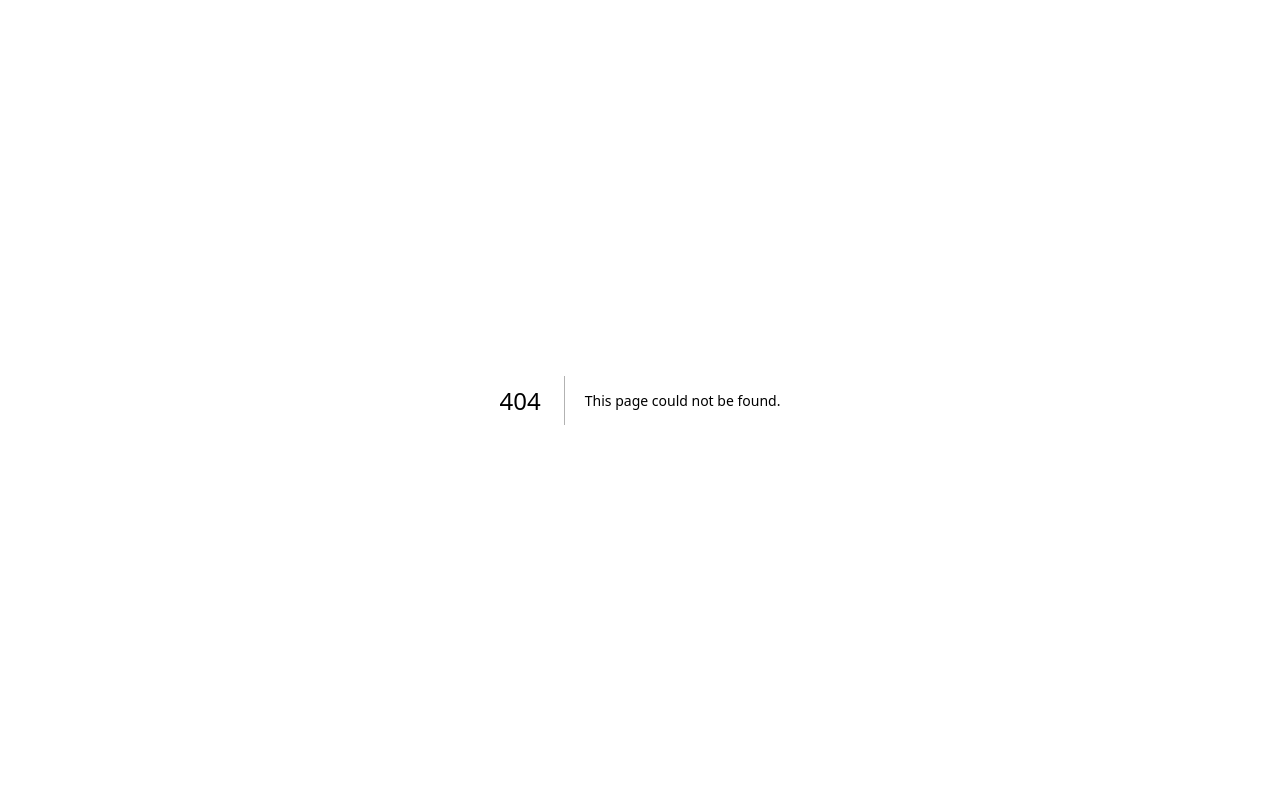
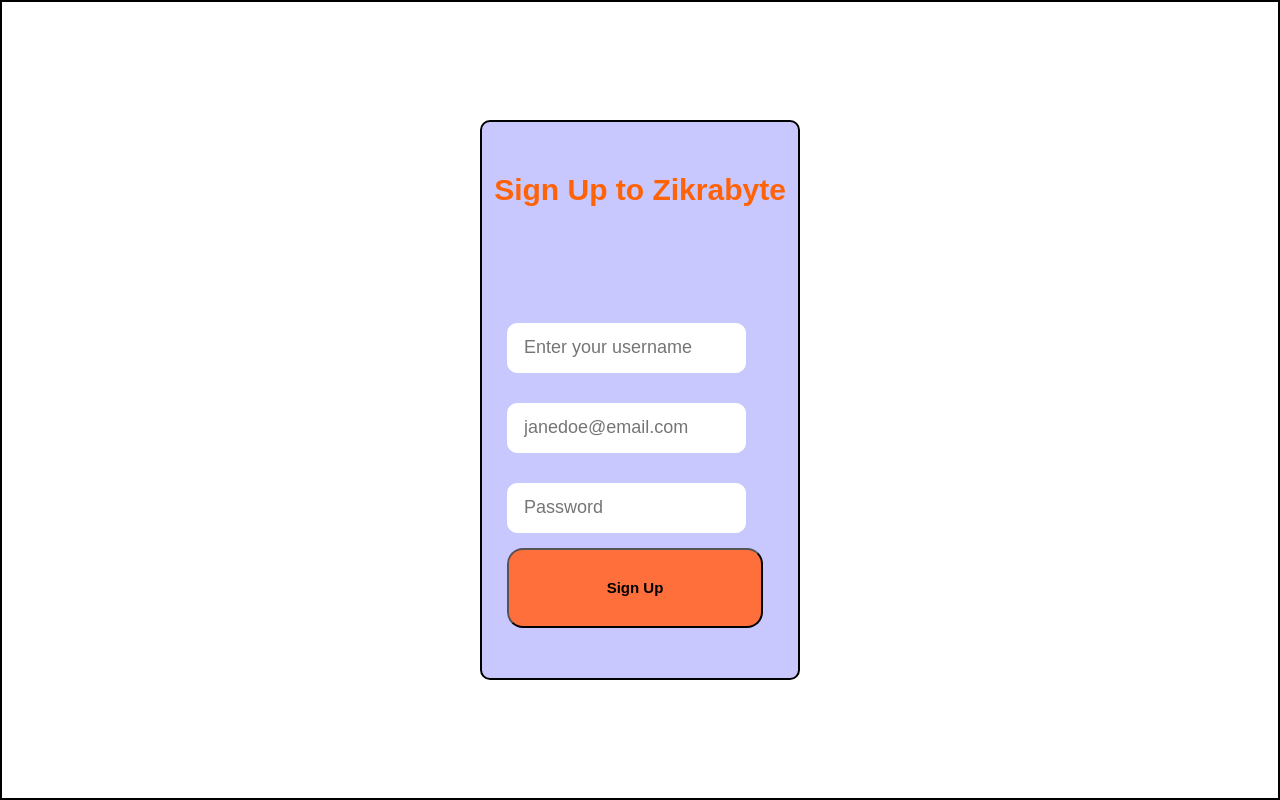
Before and after one commit to arfahmanaal/zikrabyte-dashboard, a Next.js app: page /signup in a window 1280 px wide. Before the commit this address had no page. Built offline with nearby package versions, Linux system fonts and the light colour scheme.

Commit message:
login and signup functionality has been added

```diff
--- /dev/null
+++ b/lib/userModel.js
@@ -0,0 +1,24 @@
+
+import mongoose, { Schema, Model } from "mongoose";
+const userSchema = new mongoose.Schema({
+  username: {
+    type: String,
+    required: true,
+    unique: true,
+  },
+  password: {
+    type: String,
+    required: true,
+  },
+  email: {
+    type: String,
+    required: true,
+    unique: true,
+  }
+}, {
+  collection: 'users'
+});
+
+const User = mongoose.models.User || mongoose.model("User", userSchema);
+
+export default User;
--- a/lib/utils.ts
+++ b/lib/utils.ts
@@ -1,4 +1,4 @@
-import mongoose from "mongoose";
+import mongoose from 'mongoose';
 
 interface Connection {
   isConnected: boolean;
@@ -9,11 +9,23 @@
 };
 
 export const connectToDb = async (): Promise<void> => {
+
   try {
-    if (connection.isConnected) return;
+    if (connection.isConnected) {
+      console.log("Database is already connected.");
+      return;
+    }
+
     const db = await mongoose.connect(process.env.MONGO_URL as string);
-    connection.isConnected = db.connections[0].readyState === 1; // 1 means connected
-  } catch (error: any) {
-    throw new Error(error.message);
+    connection.isConnected = db.connections[0].readyState === 1;
+
+    if (connection.isConnected) {
+      console.log("Database is connected successfully.");
+    } else {
+      console.error("Failed to connect to the database.");
+    }
+  } catch (err) {
+    console.error("Error connecting to the database:", err instanceof Error ? err.message : err);
+    throw new Error("Error connecting to the database.");
   }
 };
--- /dev/null
+++ b/src/app/api/users/login/route.ts
@@ -0,0 +1,39 @@
+"use server";
+import { connectToDb } from "../../../../../lib/utils";
+import User from "../../../../../lib/userModel"
+import { NextRequest, NextResponse } from "next/server";
+import bcrypt from "bcryptjs"
+import jwt from "jsonwebtoken";
+
+
+connectToDb();
+export async function POST(request: NextRequest){
+    try {
+        const reqBody = await request.json();
+        const { email, password } = reqBody;
+        const user = await User.findOne({ email });
+        if(!user){
+            return NextResponse.json({error:"user does not exist"}, {status: 400});
+        }
+
+        const validPassword =  await bcrypt.compare( password, user.password);
+        console.log(validPassword);
+        if(!validPassword){
+            console.log("password check failed..");
+            return NextResponse.json({error:"Passwords is not correct"}, {status: 400});
+        }
+        //creating token data
+        const tokenData ={
+            id: user._id,
+            username: user.username,
+            email: user.email,
+        }
+        //creating token
+        const token = jwt.sign(tokenData, process.env.TOKEN_SECRET!, { expiresIn: "12h" })
+        const response = NextResponse.json({message:"login Successfull", success: true})
+        response.cookies.set("token", token, {httpOnly:true})
+        return response;
+    } catch (error:any) {
+        return NextResponse.json({error:error.message},{status:500})
+    }
+}
--- /dev/null
+++ b/src/app/api/users/signup/route.ts
@@ -0,0 +1,38 @@
+import { connectToDb } from "../../../../../lib/utils";
+import User from "../../../../../lib/userModel"
+import { NextRequest, NextResponse } from "next/server";
+import bcrypt from "bcryptjs"
+
+connectToDb();
+
+export async function POST(request:NextRequest) {
+    try {
+        const reqBody = await request.json();
+        const {username, email, password} = reqBody;
+        const user =  await User.findOne({email});
+        if(user){
+            return NextResponse.json({error: "user already exists", status: 400})
+        }
+        const saltRounds = 10;
+        const hashedPassword = await bcrypt.hash(password, saltRounds);
+        const newUser =  new User({
+            username,
+            email,
+            password: hashedPassword
+         });
+         try {
+            const result = await User.create(newUser);
+
+         } catch (error) {
+            console.log("error while attempting to add user.", error);
+
+         }
+
+        return NextResponse.json({ message: "user created Successfully", status: 201 });
+    }
+    catch (error:any) {
+        return NextResponse.json({error: error.message}, {status:500})
+
+    }
+
+}
--- /dev/null
+++ b/src/app/signup/page.tsx
@@ -0,0 +1,84 @@
+"use client";
+import Axios from "axios";
+import React, { ChangeEvent, FormEvent, useState } from "react";
+import style from "./signup.module.css";
+import { useRouter } from "next/navigation";
+
+interface User {
+    email: string;
+    username: string;
+    password: string;
+}
+
+const SignUpPage: React.FC = () => {
+    const router = useRouter();
+
+    const [user, setUser] = useState<User>({
+        email: "",
+        username: "",
+        password: "",
+    });
+
+    const onSignup = async (event: FormEvent) => {
+        event.preventDefault();
+        try {
+          const response =  await Axios.post("/api/users/signup", user);
+            router.push("/login");
+        } catch (error:any) {
+            console.error("Error occurred on signup page:", error.message);
+        }
+    };
+    const handleInputChange = (event: ChangeEvent<HTMLInputElement>) => {
+        const { name, value } = event.target;
+        setUser(prevUser => ({ ...prevUser, [name]: value }));
+    };
+
+    return (
+        <div className={style.container}>
+            <div className={style.wrapper}>
+                <h1 className={style.topText}>Sign Up to Zikrabyte</h1>
+                <form onSubmit={onSignup}>
+                    <div className={style.inputSection}>
+                        <input
+                            id="username"
+                            name="username"
+                            placeholder="Enter your username"
+                            required
+                            type="text"
+                            className={style.inputs}
+                            value={user.username}
+                            onChange={handleInputChange}
+                        />
+                        <input
+                            id="email"
+                            name="email"
+                            placeholder="janedoe@email.com"
+                            required
+                            type="email"
+                            className={style.inputs}
+                            value={user.email}
+                            onChange={handleInputChange}
+                        />
+                        <input
+                            id="password"
+                            name="password"
+                            placeholder="Password"
+                            required
+                            type="password"
+                            className={style.inputs}
+                            value={user.password}
+                            onChange={handleInputChange}
+                        />
+                    </div>
+                    <input
+                        type="submit"
+                        value="Sign Up"
+                        className={style.submitBtn}
+                    />
+                </form>
+            </div>
+        </div>
+    );
+}
+
+export default SignUpPage;
--- /dev/null
+++ b/src/app/signup/signup.module.css
@@ -0,0 +1,55 @@
+.container{
+    border: 2px solid;
+    height: 100vh;
+    display: flex;
+    justify-content: center;
+    align-items: center;
+}
+.wrapper{
+    border: 2px solid;
+    border-radius: 10px;
+    height: 70vh;
+    width: 25vw;
+    display: flex;
+    flex-direction: column;
+    align-items: center;
+    justify-content: space-around;
+    background-color: rgb(200, 200, 255);
+}
+.topText{
+    font-size: 30px;
+    font-weight: 800;
+    font-family: sans-serif;
+    color: rgb(255, 98, 7);
+}
+.inputSection{
+    height: 30vh;
+    display: flex;
+    flex-direction: column;
+    justify-content: space-around;
+    align-items: center;
+    width: 90%;
+}
+.inputs{
+    height: 50px;
+    width: 100%;
+    color: black;
+    border: 1px solid white;
+    background-color: white;
+    border-radius: 10px;
+    font-size: 18px;
+    padding: 2vh;
+    outline: none;
+}
+.submitBtn{
+    height: 10vh;
+    width: 20vw;
+    color: black;
+    font-size: 15px;
+    border-radius: 2vh;
+    font-weight: 800;
+    background-color: rgb(255, 111, 59);
+}
+.submitBtn:hover{
+    background-color: rgb(255, 81, 17) ;
+}
--- a/tsconfig.json
+++ b/tsconfig.json
@@ -40,7 +40,7 @@
     "src/app/pages/api/submit-data.ts",
     "src/app/lib/mongodb.js",
     "src/app/lib/mongodb.js"
-, "src/app/lib/db.js"  ],
+, "src/app/lib/db.js", "lib/userModel.js"  ],
   "ts-node": {
     "esm": true,
     "experimentalSpecifierResolution": "node",
```
Also changed, not shown: lib/models.ts (deleted, +0 -26 lines), package.json (+8 -0 lines), src/app/login/page.tsx (+37 -13 lines), 2 other files (tests, documents, lock files or other folders).
